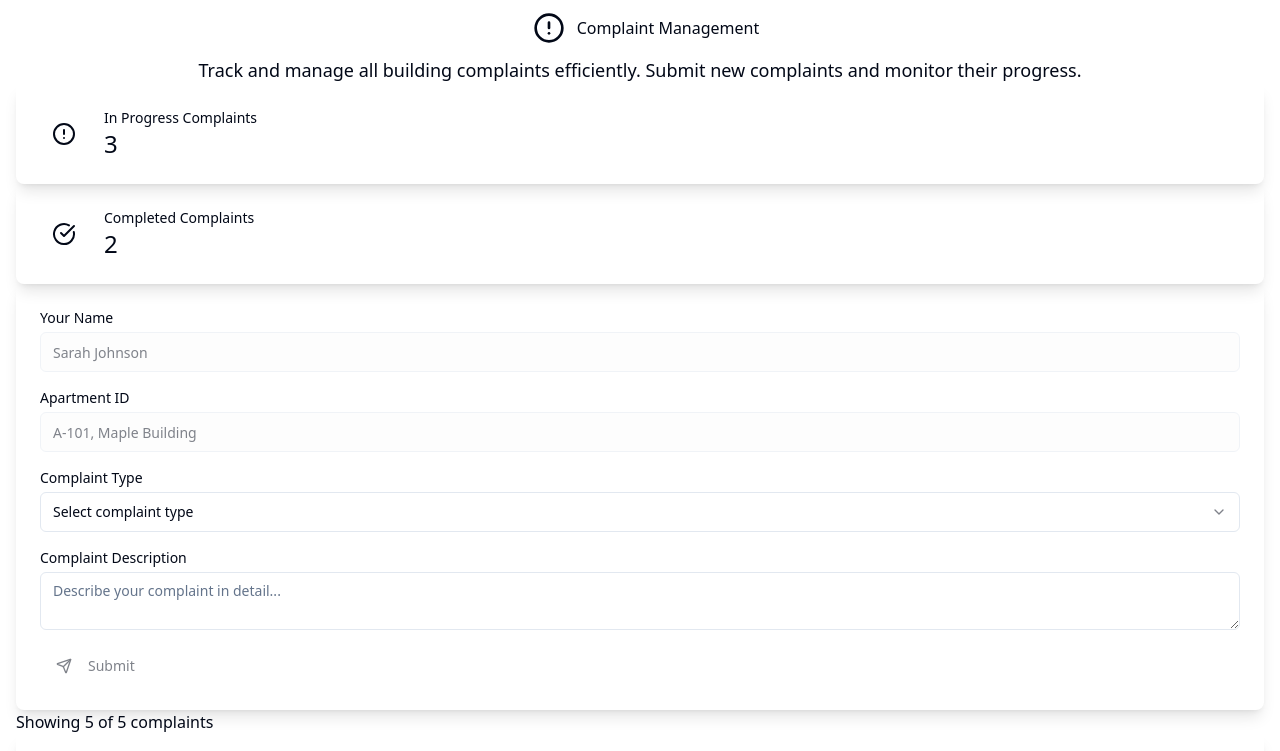
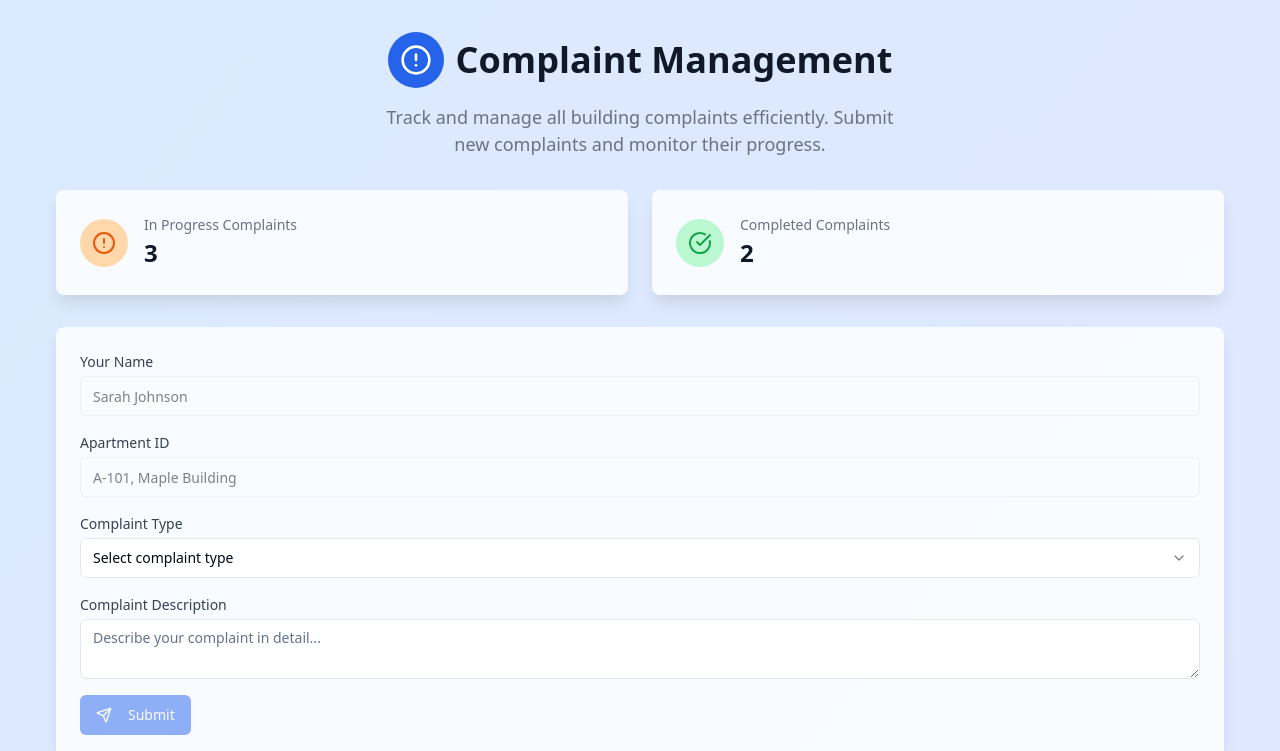
Before and after one commit to Nitin-Penupala/village-nexus-connect, a React (Vite) app: page / in a window 1280 px wide. Shown: the top 751 px of the page. Built offline with nearby package versions, Linux system fonts and the light colour scheme.

Commit message:
Refactor: Remove Tailwind CSS and adjust filter
Removed Tailwind CSS and made filter dropdowns opaque.

```diff
--- a/src/pages/Index.jsx
+++ b/src/pages/Index.jsx
@@ -1,3 +1,4 @@
+
 import { useState } from "react";
 import { Search, Plus, Users, Home, Phone, Mail, AlertCircle, CheckCircle, Filter, Send } from "lucide-react";
 import { Button } from "@/components/ui/button";
@@ -182,46 +183,46 @@ const Index = () => {
   const completedCount = complaints.filter(c => c.status === "completed").length;
 
   return (
-    <div className="min-h-screen bg-gradient-to-br from-blue-50 to-indigo-100">
-      <div className="container mx-auto px-4 py-8">
+    <div style={{ minHeight: "100vh", background: "linear-gradient(to bottom right, #dbeafe, #e0e7ff)" }}>
+      <div style={{ maxWidth: "1200px", margin: "0 auto", padding: "32px 16px" }}>
         {/* Header */}
-        <div className="text-center mb-8">
-          <div className="flex justify-center items-center gap-3 mb-4">
-            <div className="p-3 bg-blue-600 rounded-full">
-              <AlertCircle className="h-8 w-8 text-white" />
+        <div style={{ textAlign: "center", marginBottom: "32px" }}>
+          <div style={{ display: "flex", justifyContent: "center", alignItems: "center", gap: "12px", marginBottom: "16px" }}>
+            <div style={{ padding: "12px", backgroundColor: "#2563eb", borderRadius: "50%" }}>
+              <AlertCircle style={{ height: "32px", width: "32px", color: "white" }} />
             </div>
-            <h1 className="text-4xl font-bold text-gray-900">Complaint Management</h1>
+            <h1 style={{ fontSize: "2.25rem", fontWeight: "bold", color: "#111827" }}>Complaint Management</h1>
           </div>
-          <p className="text-lg text-gray-600 max-w-2xl mx-auto">
+          <p style={{ fontSize: "1.125rem", color: "#6b7280", maxWidth: "32rem", margin: "0 auto" }}>
             Track and manage all building complaints efficiently. Submit new complaints and monitor their progress.
           </p>
         </div>
 
         {/* Stats Cards */}
-        <div className="grid grid-cols-1 md:grid-cols-2 gap-6 mb-8">
-          <Card className="bg-white/80 backdrop-blur-sm border-0 shadow-lg">
-            <CardContent className="p-6">
-              <div className="flex items-center gap-4">
-                <div className="p-3 bg-orange-100 rounded-full">
-                  <AlertCircle className="h-6 w-6 text-orange-600" />
+        <div style={{ display: "grid", gridTemplateColumns: "repeat(auto-fit, minmax(300px, 1fr))", gap: "24px", marginBottom: "32px" }}>
+          <Card style={{ backgroundColor: "rgba(255, 255, 255, 0.8)", backdropFilter: "blur(4px)", border: "none", boxShadow: "0 10px 15px -3px rgba(0, 0, 0, 0.1)" }}>
+            <CardContent style={{ padding: "24px" }}>
+              <div style={{ display: "flex", alignItems: "center", gap: "16px" }}>
+                <div style={{ padding: "12px", backgroundColor: "#fed7aa", borderRadius: "50%" }}>
+                  <AlertCircle style={{ height: "24px", width: "24px", color: "#ea580c" }} />
                 </div>
                 <div>
-                  <p className="text-sm text-gray-600">In Progress Complaints</p>
-                  <p className="text-2xl font-bold text-gray-900">{inProgressCount}</p>
+                  <p style={{ fontSize: "0.875rem", color: "#6b7280" }}>In Progress Complaints</p>
+                  <p style={{ fontSize: "1.5rem", fontWeight: "bold", color: "#111827" }}>{inProgressCount}</p>
                 </div>
               </div>
             </CardContent>
           </Card>
 
-          <Card className="bg-white/80 backdrop-blur-sm border-0 shadow-lg">
-            <CardContent className="p-6">
-              <div className="flex items-center gap-4">
-                <div className="p-3 bg-green-100 rounded-full">
-                  <CheckCircle className="h-6 w-6 text-green-600" />
+          <Card style={{ backgroundColor: "rgba(255, 255, 255, 0.8)", backdropFilter: "blur(4px)", border: "none", boxShadow: "0 10px 15px -3px rgba(0, 0, 0, 0.1)" }}>
+            <CardContent style={{ padding: "24px" }}>
+              <div style={{ display: "flex", alignItems: "center", gap: "16px" }}>
+                <div style={{ padding: "12px", backgroundColor: "#bbf7d0", borderRadius: "50%" }}>
+                  <CheckCircle style={{ height: "24px", width: "24px", color: "#16a34a" }} />
                 </div>
                 <div>
-                  <p className="text-sm text-gray-600">Completed Complaints</p>
-                  <p className="text-2xl font-bold text-gray-900">{completedCount}</p>
+                  <p style={{ fontSize: "0.875rem", color: "#6b7280" }}>Completed Complaints</p>
+                  <p style={{ fontSize: "1.5rem", fontWeight: "bold", color: "#111827" }}>{completedCount}</p>
                 </div>
               </div>
             </CardContent>
@@ -229,36 +230,36 @@ const Index = () => {
         </div>
 
         {/* Quick Complaint Submission Bar */}
-        <Card className="bg-white/80 backdrop-blur-sm border-0 shadow-lg mb-8">
-          <CardContent className="p-6">
-            <form onSubmit={handleQuickComplaintSubmit} className="space-y-4">
-              <div className="flex flex-col md:flex-row gap-4">
-                <div className="flex-1">
-                  <label className="block text-sm font-medium text-gray-700 mb-1">Your Name</label>
+        <Card style={{ backgroundColor: "rgba(255, 255, 255, 0.8)", backdropFilter: "blur(4px)", border: "none", boxShadow: "0 10px 15px -3px rgba(0, 0, 0, 0.1)", marginBottom: "32px" }}>
+          <CardContent style={{ padding: "24px" }}>
+            <form onSubmit={handleQuickComplaintSubmit} style={{ display: "flex", flexDirection: "column", gap: "16px" }}>
+              <div style={{ display: "flex", flexDirection: "column", gap: "16px" }}>
+                <div style={{ flex: "1" }}>
+                  <label style={{ display: "block", fontSize: "0.875rem", fontWeight: "500", color: "#374151", marginBottom: "4px" }}>Your Name</label>
                   <Input
                     value={currentUser.name}
                     disabled
-                    className="bg-gray-50"
+                    style={{ backgroundColor: "#f9fafb" }}
                   />
                 </div>
-                <div className="flex-1">
-                  <label className="block text-sm font-medium text-gray-700 mb-1">Apartment ID</label>
+                <div style={{ flex: "1" }}>
+                  <label style={{ display: "block", fontSize: "0.875rem", fontWeight: "500", color: "#374151", marginBottom: "4px" }}>Apartment ID</label>
                   <Input
                     value={`${currentUser.unit}, ${currentUser.building}`}
                     disabled
-                    className="bg-gray-50"
+                    style={{ backgroundColor: "#f9fafb" }}
                   />
                 </div>
               </div>
 
-              <div className="flex flex-col md:flex-row gap-4">
-                <div className="flex-1">
-                  <label className="block text-sm font-medium text-gray-700 mb-1">Complaint Type</label>
+              <div style={{ display: "flex", flexDirection: "column", gap: "16px" }}>
+                <div style={{ flex: "1" }}>
+                  <label style={{ display: "block", fontSize: "0.875rem", fontWeight: "500", color: "#374151", marginBottom: "4px" }}>Complaint Type</label>
                   <Select value={quickComplaintType} onValueChange={setQuickComplaintType}>
-                    <SelectTrigger className="bg-white">
+                    <SelectTrigger style={{ backgroundColor: "white" }}>
                       <SelectValue placeholder="Select complaint type" />
                     </SelectTrigger>
-                    <SelectContent className="bg-white z-50">
+                    <SelectContent style={{ backgroundColor: "white", zIndex: "60" }}>
                       <SelectItem value="Plumbing">Plumbing</SelectItem>
                       <SelectItem value="Electrical">Electrical</SelectItem>
                       <SelectItem value="HVAC">HVAC</SelectItem>
@@ -270,22 +271,22 @@ const Index = () => {
                     </SelectContent>
                   </Select>
                 </div>
-                <div className="flex-2 md:flex-[2]">
-                  <label className="block text-sm font-medium text-gray-700 mb-1">Complaint Description</label>
+                <div style={{ flex: "2" }}>
+                  <label style={{ display: "block", fontSize: "0.875rem", fontWeight: "500", color: "#374151", marginBottom: "4px" }}>Complaint Description</label>
                   <Textarea
                     value={quickComplaintDescription}
                     onChange={(e) => setQuickComplaintDescription(e.target.value)}
                     placeholder="Describe your complaint in detail..."
-                    className="bg-white min-h-[60px]"
+                    style={{ backgroundColor: "white", minHeight: "60px" }}
                   />
                 </div>
-                <div className="flex items-end">
+                <div style={{ display: "flex", alignItems: "end" }}>
                   <Button
                     type="submit"
-                    className="bg-blue-600 hover:bg-blue-700 text-white"
+                    style={{ backgroundColor: "#2563eb", color: "white" }}
                     disabled={!quickComplaintType || !quickComplaintDescription.trim()}
                   >
-                    <Send className="h-4 w-4 mr-2" />
+                    <Send style={{ height: "16px", width: "16px", marginRight: "8px" }} />
                     Submit
                   </Button>
                 </div>
@@ -295,50 +296,50 @@ const Index = () => {
         </Card>
 
         {/* Results Count */}
-        <div className="mb-6">
-          <p className="text-gray-600">
+        <div style={{ marginBottom: "24px" }}>
+          <p style={{ color: "#6b7280" }}>
             Showing {filteredComplaints.length} of {complaints.length} complaints
           </p>
         </div>
 
-        {/* New Filter Bar Card relocated here */}
-        <Card className="bg-white/80 backdrop-blur-sm border-0 shadow-lg mb-8">
-          <CardContent className="p-6">
-            <div className="flex flex-col md:flex-row gap-4 items-center justify-between">
+        {/* Filter Bar Card */}
+        <Card style={{ backgroundColor: "rgba(255, 255, 255, 0.8)", backdropFilter: "blur(4px)", border: "none", boxShadow: "0 10px 15px -3px rgba(0, 0, 0, 0.1)", marginBottom: "32px" }}>
+          <CardContent style={{ padding: "24px" }}>
+            <div style={{ display: "flex", flexDirection: "column", gap: "16px", alignItems: "center", justifyContent: "space-between" }}>
               <Input
                 value={searchTerm}
                 onChange={(e) => setSearchTerm(e.target.value)}
                 placeholder="Search complaints..."
-                className="w-full md:w-1/2"
+                style={{ width: "100%", maxWidth: "400px" }}
               />
-              <div className="flex flex-row gap-4 items-center">
+              <div style={{ display: "flex", flexDirection: "row", gap: "16px", alignItems: "center" }}>
                 <DropdownMenu>
                   <DropdownMenuTrigger asChild>
-                    <Button variant="outline" className="bg-white">
-                      <Filter className="h-4 w-4 mr-2" />
+                    <Button variant="outline" style={{ backgroundColor: "white" }}>
+                      <Filter style={{ height: "16px", width: "16px", marginRight: "8px" }} />
                       Filter
                     </Button>
                   </DropdownMenuTrigger>
-                  <DropdownMenuContent align="end" className="bg-white z-50">
-                    <DropdownMenuItem onClick={() => setSelectedFilter("all")}>
+                  <DropdownMenuContent align="end" style={{ backgroundColor: "white", zIndex: "60", border: "1px solid #d1d5db", boxShadow: "0 10px 15px -3px rgba(0, 0, 0, 0.1)" }}>
+                    <DropdownMenuItem onClick={() => setSelectedFilter("all")} style={{ backgroundColor: "white" }}>
                       All Complaints
                     </DropdownMenuItem>
-                    <DropdownMenuItem onClick={() => setSelectedFilter("completed")}>
+                    <DropdownMenuItem onClick={() => setSelectedFilter("completed")} style={{ backgroundColor: "white" }}>
                       Completed Complaints
                     </DropdownMenuItem>
-                    <DropdownMenuItem onClick={() => setSelectedFilter("in-progress")}>
+                    <DropdownMenuItem onClick={() => setSelectedFilter("in-progress")} style={{ backgroundColor: "white" }}>
                       In Progress Complaints
                     </DropdownMenuItem>
-                    <DropdownMenuItem onClick={() => setSelectedFilter("your-complaints")}>
+                    <DropdownMenuItem onClick={() => setSelectedFilter("your-complaints")} style={{ backgroundColor: "white" }}>
                       Your Complaints
                     </DropdownMenuItem>
                   </DropdownMenuContent>
                 </DropdownMenu>
                 <Button
                   onClick={() => setIsAddDialogOpen(true)}
-                  className="bg-blue-600 hover:bg-blue-700 text-white"
+                  style={{ backgroundColor: "#2563eb", color: "white" }}
                 >
-                  <Plus className="h-4 w-4 mr-2" />
+                  <Plus style={{ height: "16px", width: "16px", marginRight: "8px" }} />
                   Detailed Complaint
                 </Button>
               </div>
@@ -347,7 +348,7 @@ const Index = () => {
         </Card>
 
         {/* Complaints Grid */}
-        <div className="grid grid-cols-1 md:grid-cols-2 lg:grid-cols-3 gap-6">
+        <div style={{ display: "grid", gridTemplateColumns: "repeat(auto-fit, minmax(350px, 1fr))", gap: "24px" }}>
           {filteredComplaints.map((complaint) => (
             <ComplaintCard
               key={complaint.id}
@@ -359,11 +360,11 @@ const Index = () => {
         </div>
 
         {filteredComplaints.length === 0 && (
-          <Card className="bg-white/80 backdrop-blur-sm border-0 shadow-lg">
-            <CardContent className="p-12 text-center">
-              <AlertCircle className="h-16 w-16 text-gray-400 mx-auto mb-4" />
-              <h3 className="text-lg font-semibold text-gray-900 mb-2">No complaints found</h3>
-              <p className="text-gray-600 mb-4">
+          <Card style={{ backgroundColor: "rgba(255, 255, 255, 0.8)", backdropFilter: "blur(4px)", border: "none", boxShadow: "0 10px 15px -3px rgba(0, 0, 0, 0.1)" }}>
+            <CardContent style={{ padding: "48px", textAlign: "center" }}>
+              <AlertCircle style={{ height: "64px", width: "64px", color: "#9ca3af", margin: "0 auto 16px auto" }} />
+              <h3 style={{ fontSize: "1.125rem", fontWeight: "600", color: "#111827", marginBottom: "8px" }}>No complaints found</h3>
+              <p style={{ color: "#6b7280", marginBottom: "16px" }}>
                 Try adjusting your filters or submit a new complaint using the form above.
               </p>
             </CardContent>
```
